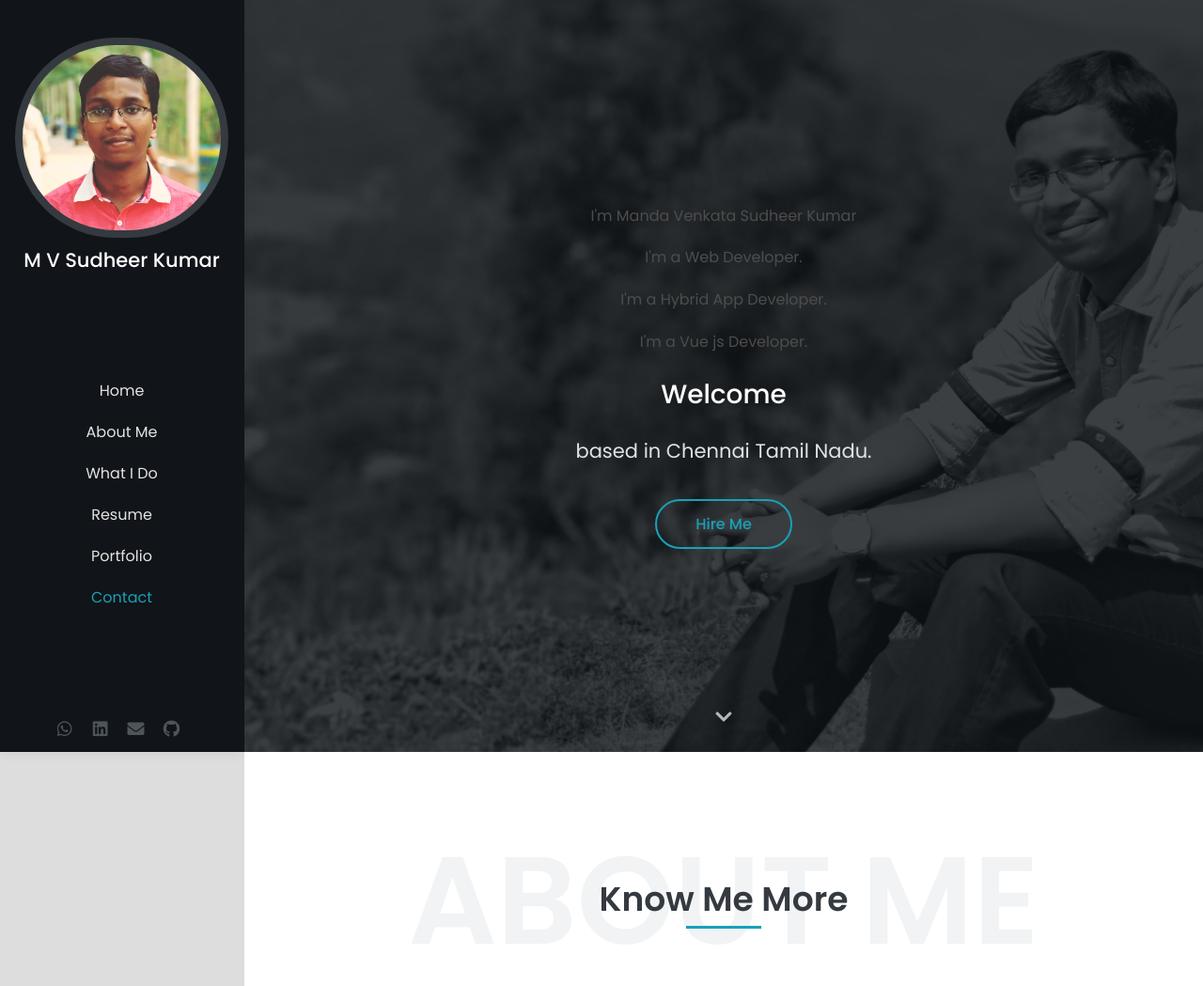
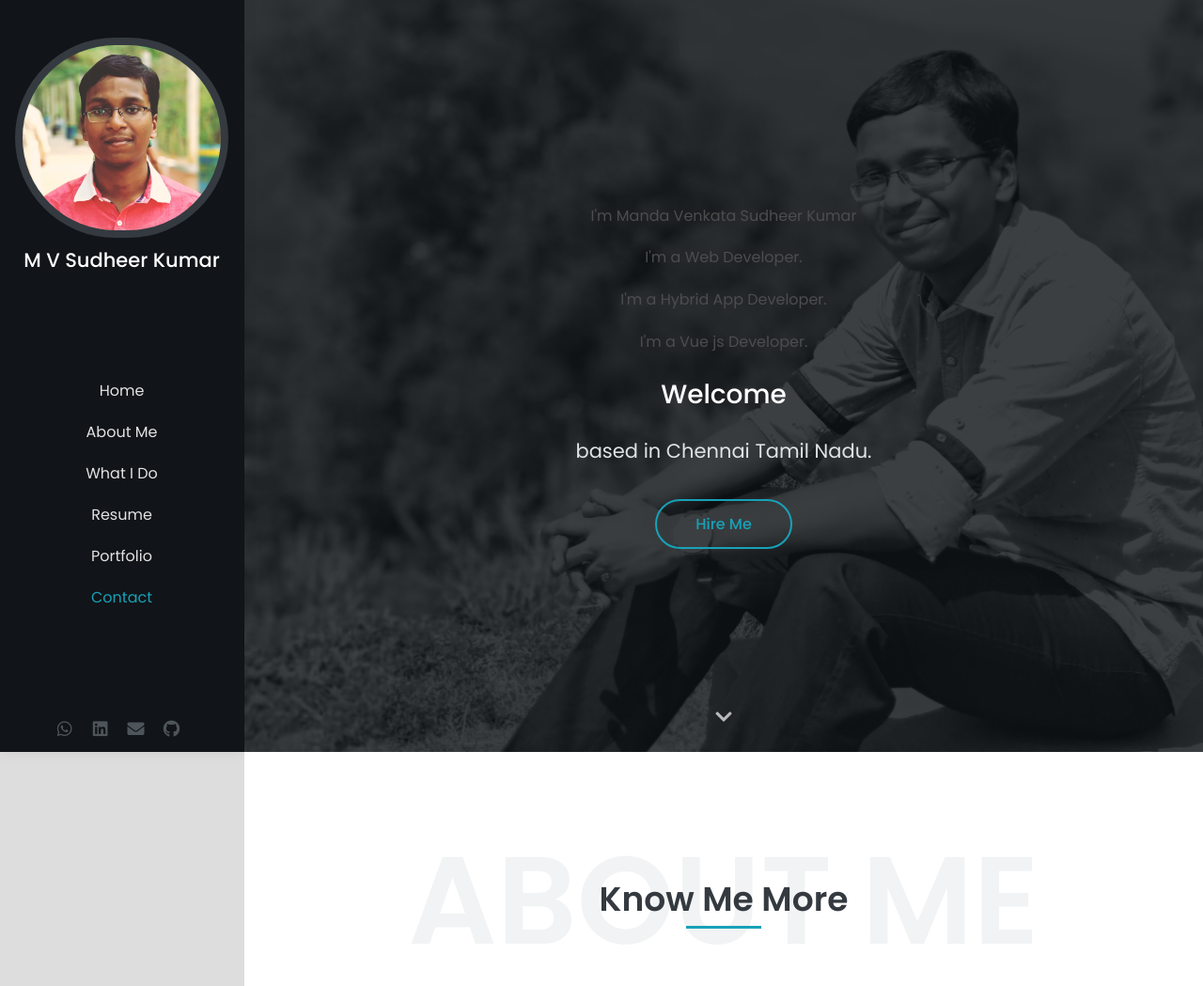
Before and after one commit to venkatasudheer/portfolio, a PHP site: page / in a window 1280 px wide. Shown: the top 1049 px of the page at 94% size. Run offline with PHP 8.4, Linux system fonts and the light colour scheme; some libraries are stand-ins or nearby versions.

Commit message:
Update stylesheet.css

```diff
--- a/css/stylesheet.css
+++ b/css/stylesheet.css
@@ -2342,7 +2342,7 @@ hr {
 .hero-wrap .hero-bg {
   z-index: 0;
   background-attachment: fixed;
-  background-position: center right;
+  background-position: center right 0px !important;
   background-repeat: no-repeat;
   background-size: cover;
   -webkit-background-size: cover;
```
